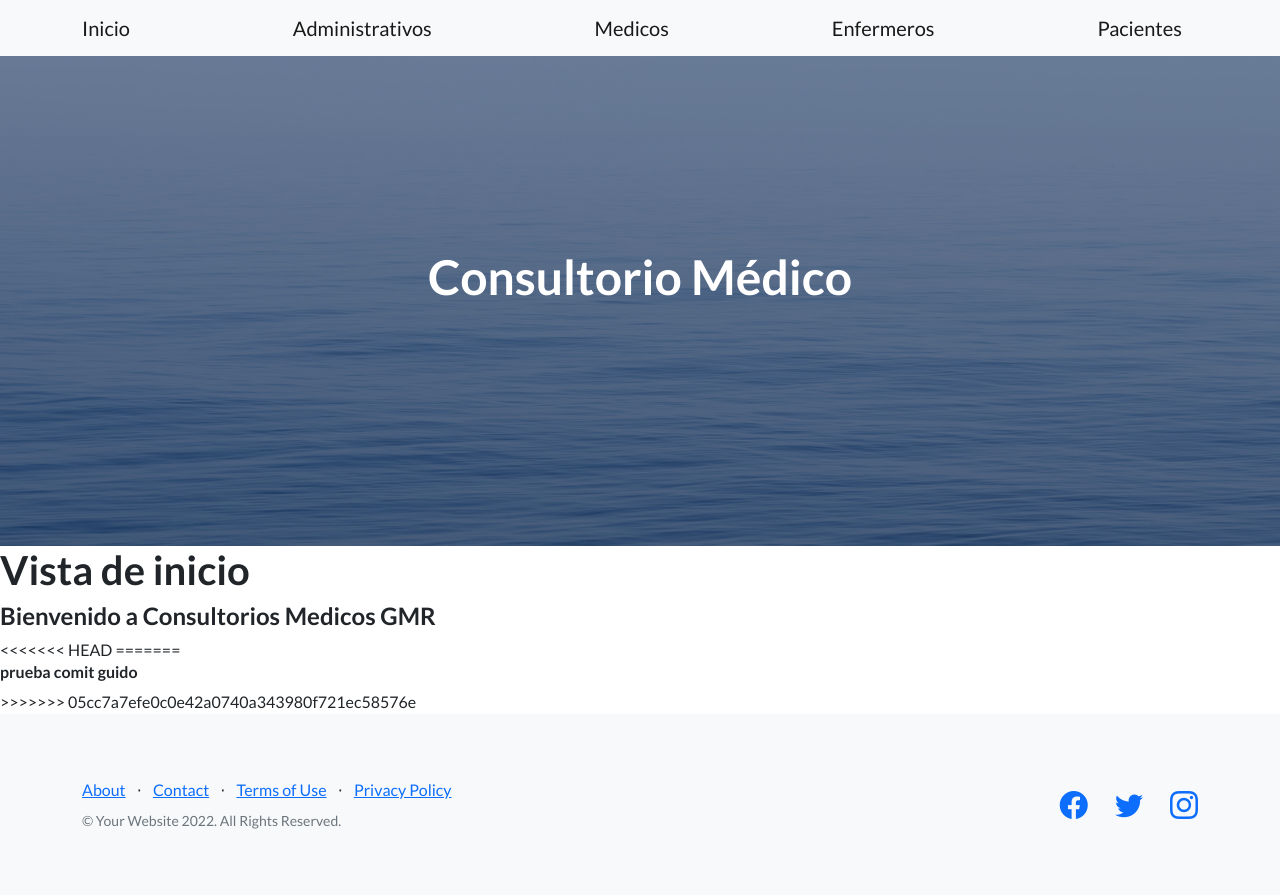
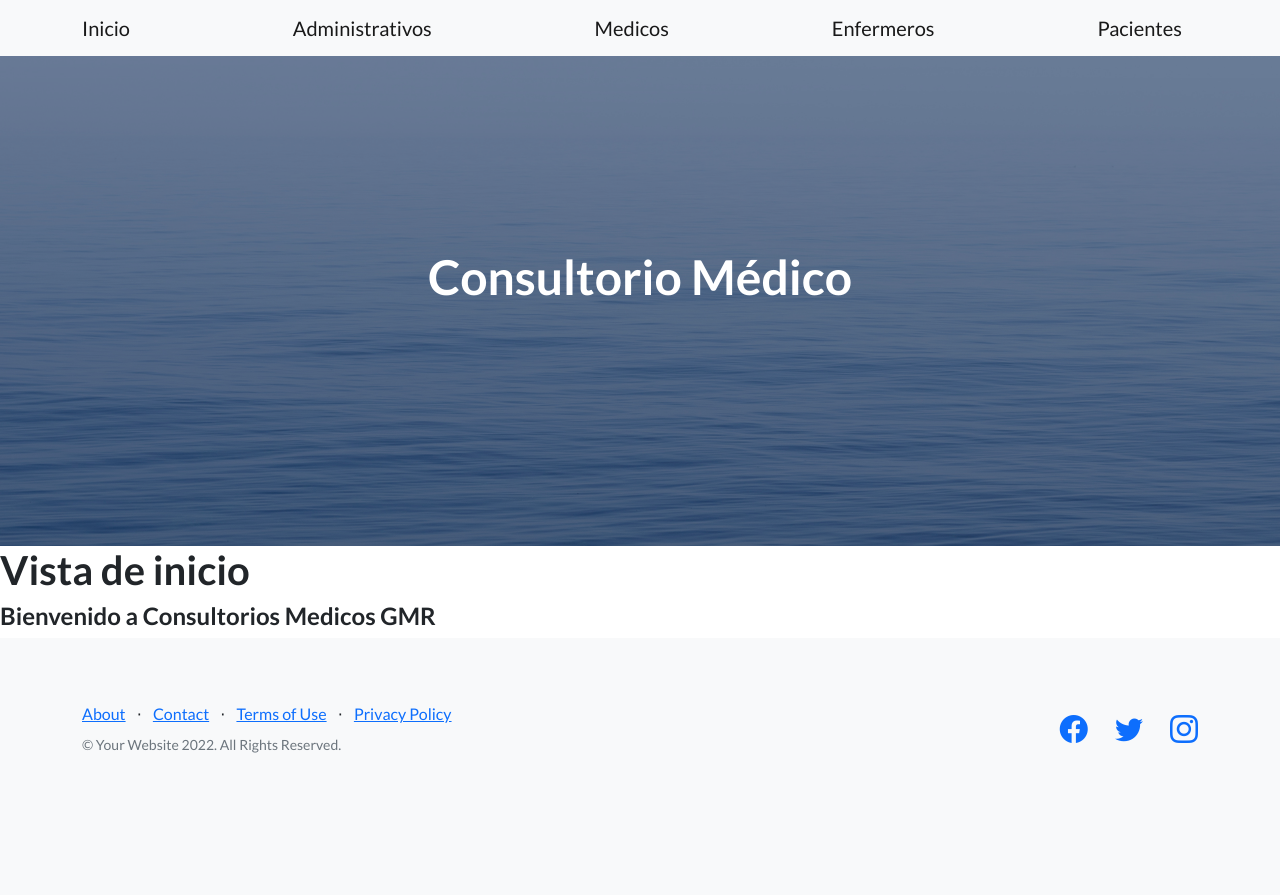
Before and after one commit to Fachu2989/consultoriomedicocoder, a Django app: page /consultorio/ in a window 1280 px wide. After the commit the page ends 753 px from the top, so only its background shows below. Run offline with Django 4.2, Linux system fonts and the light colour scheme; some libraries are stand-ins or nearby versions.

Commit message:
Update inicio.html

```diff
--- a/Appconsultorios/Templates/inicio.html
+++ b/Appconsultorios/Templates/inicio.html
@@ -5,9 +5,5 @@
 {% block contenidoQueCambia %}
     <h1>Vista de inicio</h1>
     <h4>Bienvenido a Consultorios Medicos GMR</h4>
-<<<<<<< HEAD
 
-=======
-    <h6>prueba comit guido</h6>
->>>>>>> 05cc7a7efe0c0e42a0740a343980f721ec58576e
 {% endblock contenidoQueCambia %}
```
